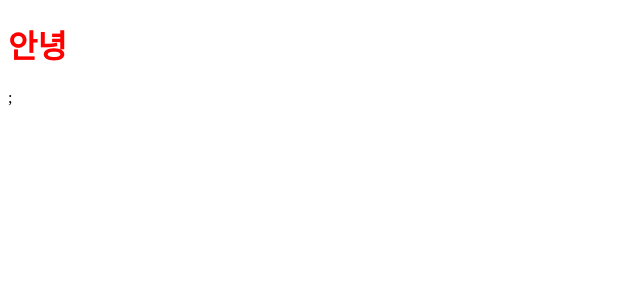
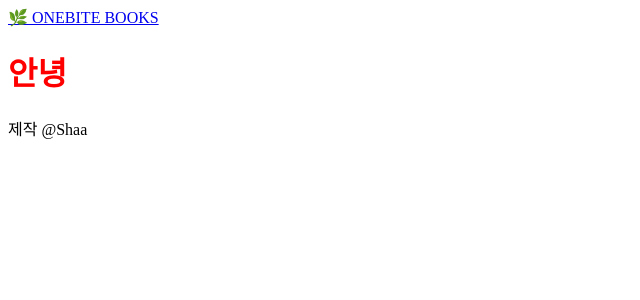
Before and after one commit to Shaa-code/Today-I-Learned, a Next.js app in the folder Next.js/onebite-next/section02/: page / in a window 1280 px wide. Shown: the top 300 px of the page, without its empty margins (0-640 px from the left). Built offline with nearby package versions, Linux system fonts and the light colour scheme.

Commit message:
global layout settings

```diff
--- a/Next.js/onebite-next/section02/src/components/global-layout.tsx
+++ b/Next.js/onebite-next/section02/src/components/global-layout.tsx
@@ -1,9 +1,14 @@
+import { ReactNode } from "react";
+import Link from "next/link";
+
 export default function GlobalLayout({ children }: { children: ReactNode }) {
   return (
     <div>
-      <header></header>
+      <header>
+        <Link href="/">🌿 ONEBITE BOOKS</Link>
+      </header>
       <main>{children}</main>
-      <footer></footer>
+      <footer>제작 @Shaa</footer>
     </div>
   );
 }
--- a/Next.js/onebite-next/section02/src/pages/_app.tsx
+++ b/Next.js/onebite-next/section02/src/pages/_app.tsx
@@ -1,20 +1,10 @@
+import GlobalLayout from "@/components/global-layout";
 import type { AppProps } from "next/app";
-import Link from "next/link";
-import { useRouter } from "next/router";
 
 export default function App({ Component, pageProps }: AppProps) {
-  const router = useRouter();
-  const onClickButton = () => {
-    router.push("/test");
-  };
-
   return (
-    <div>
-      <header></header>
-      <main>
-        <Component {...pageProps} />
-      </main>
-      ;<footer></footer>
-    </div>
+    <GlobalLayout>
+      <Component {...pageProps} />
+    </GlobalLayout>
   );
 }
```
